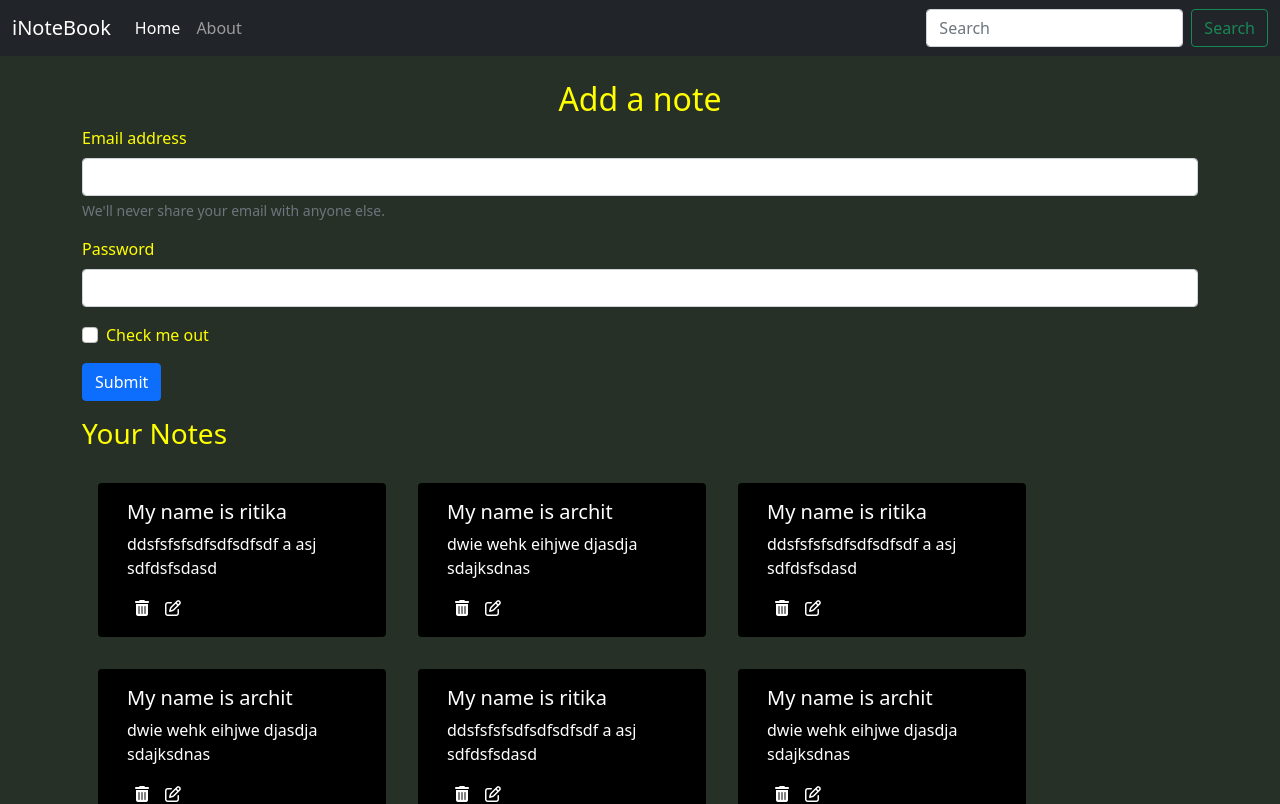
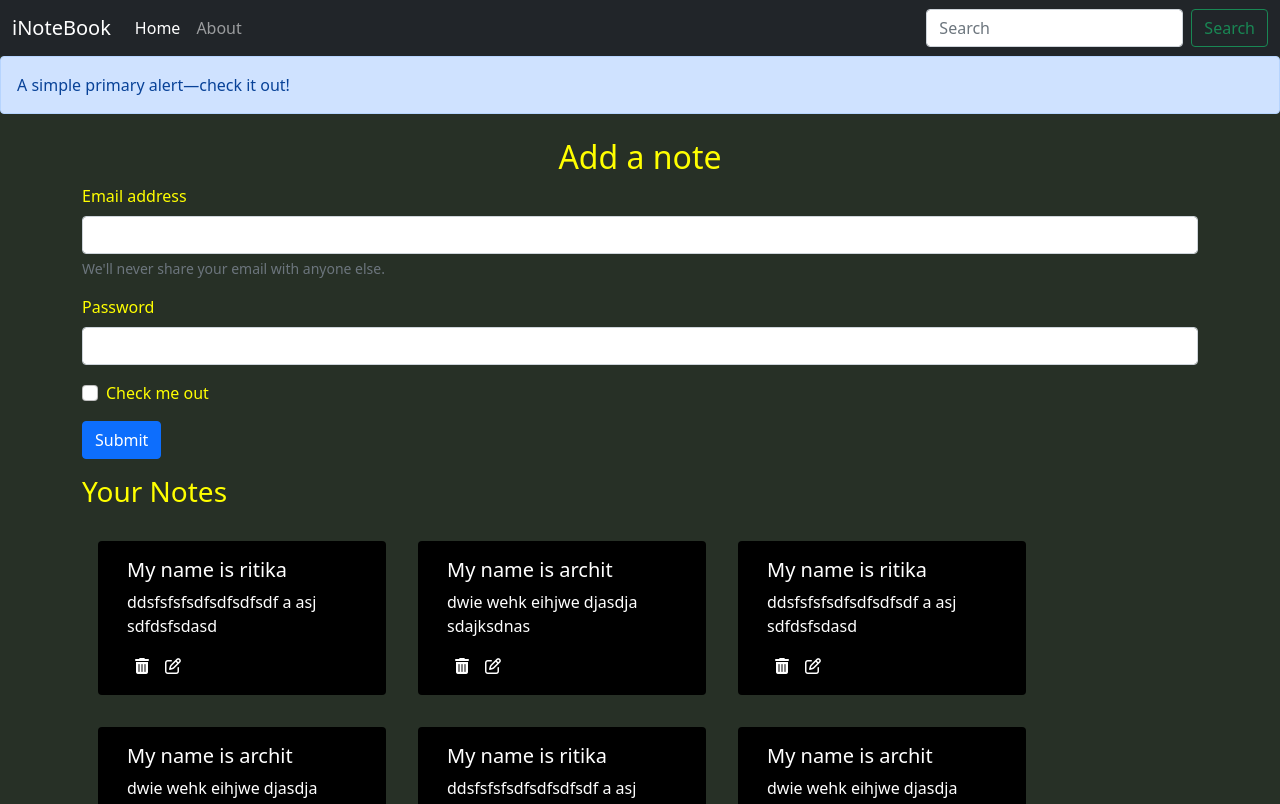
Before and after one commit to architjain798/stickynotes, a React (Create React App) app: page / in a window 1280 px wide. Shown: the top 804 px of the page. Built offline with nearby package versions, Linux system fonts and the light colour scheme.

Commit message:
Added the Alert component in App.js

```diff
--- a/src/App.js
+++ b/src/App.js
@@ -1,6 +1,7 @@
 import React from "react";
 import { BrowserRouter, Route, Routes } from "react-router-dom";
 import About from "./components/About";
+import Alert from "./components/Alert";
 import Home from "./components/Home";
 import NavBar from "./components/NavBar";
 import NoteState from "./context/notes/NoteState";
@@ -11,6 +12,7 @@ function App() {
       <NoteState>
         <BrowserRouter>
           <NavBar />
+          <Alert message="A simple primary alert—check it out!" />
           <div className="container my-4">
             <Routes>
               <Route exact path="/" element={<Home />} />
--- /dev/null
+++ b/src/components/Alert.js
@@ -0,0 +1,11 @@
+import React from "react";
+
+const Alert = (props) => {
+  return (
+    <div className="alert alert-primary" role="alert">
+      {props.message}
+    </div>
+  );
+};
+
+export default Alert;
--- a/src/components/NavBar.js
+++ b/src/components/NavBar.js
@@ -6,7 +6,7 @@ const NavBar = () => {
   let location = useLocation();
 
   useEffect(() => {
-    console.log(location.pathname);
+    // console.log(location.pathname);
   }, [location]);
 
   return (
--- a/src/components/NoteItem.js
+++ b/src/components/NoteItem.js
@@ -1,7 +1,6 @@
 import React from "react";
 
 const NoteItem = (props) => {
-  console.log(props);
   return (
     <>
       <div
@@ -11,8 +10,8 @@ const NoteItem = (props) => {
         <div className="card-body">
           <h5 className="card-title">{props.data.title}</h5>
           <p className="card-text">{props.data.description}</p>
-          <i class="fas fa-trash-alt mx-2"></i>
-          <i class="far fa-edit mx-2"></i>
+          <i className="fas fa-trash-alt mx-2"></i>
+          <i className="far fa-edit mx-2"></i>
         </div>
       </div>
     </>
```
